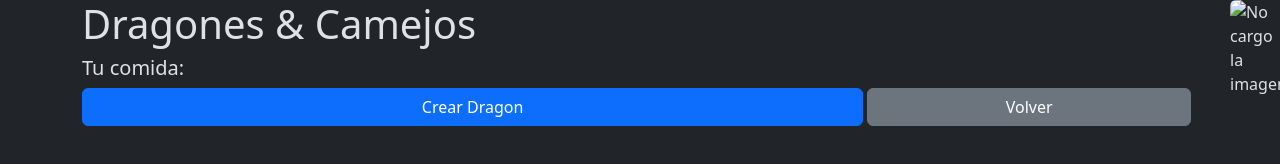
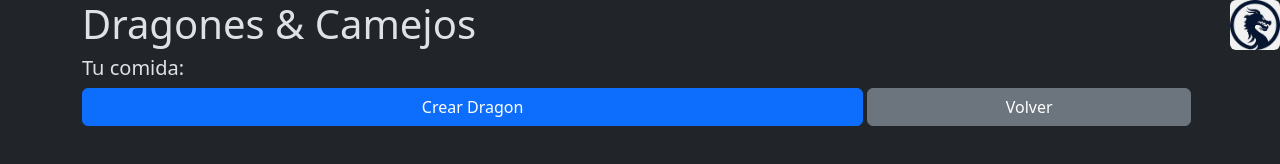
Before and after one commit to tomasuba/TP-Final-Software, a plain HTML site: page frontend/dragones/index.html in a window 1280 px wide. Drawn offline with nearby package versions, Linux system fonts and the light colour scheme; no server answers.

Commit message:
Agregando logo a todas las partes

```diff
--- a/frontend/dragones/index.html
+++ b/frontend/dragones/index.html
@@ -7,7 +7,7 @@
     <title>Dragones & Camejos</title>
     <link href="https://cdn.jsdelivr.net/npm/bootstrap@5.3.3/dist/css/bootstrap.min.css" rel="stylesheet"
         integrity="sha384-QWTKZyjpPEjISv5WaRU9OFeRpok6YctnYmDr5pNlyT2bRjXh0JMhjY6hW+ALEwIH" crossorigin="anonymous">
-        <img src="/frontend/dragon.png" class="rounded float-end" width="50" right="10" alt="No cargo la imagen">
+        <img src="../assets/dragon.png" class="rounded float-end" width="50" right="10" alt="No cargo la imagen">
 </head>
 
 <body data-bs-theme="dark">
```
Also changed, not shown: frontend/dragones/crear_dragon/index.html (+1 -0 lines), frontend/granjas/crear_granja/index.html (+1 -0 lines), frontend/index.html (+1 -1 lines).
